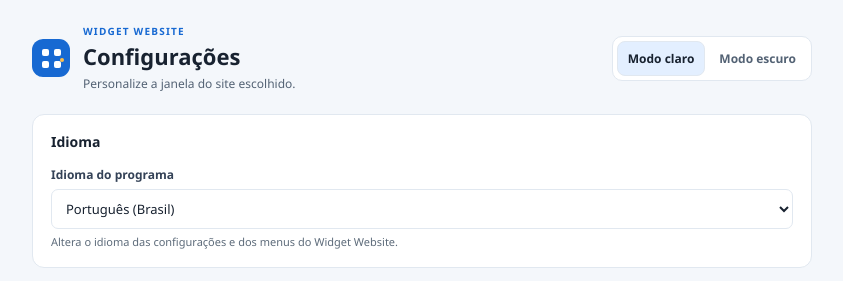
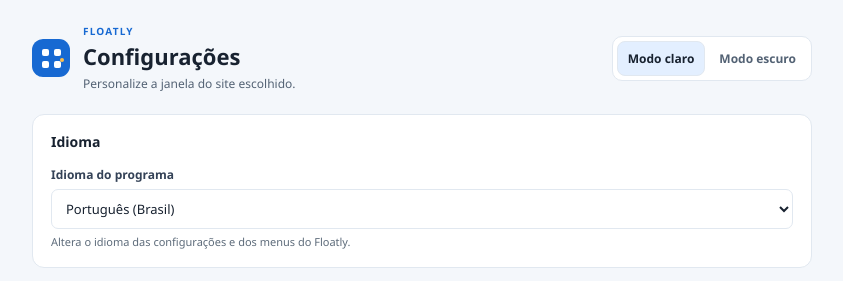
Before and after one commit to pablopcdossantos2-sys/floatly-website-widget, a website built with Vite: page settings.html in a window 1280 px wide. Shown: the top 281 px of the page, without its empty margins (218-1061 px from the left). Built offline with nearby package versions, Linux system fonts and the light colour scheme.

Commit message:
feat: update Floatly settings branding

```diff
--- a/settings.html
+++ b/settings.html
@@ -3,7 +3,7 @@
 <head>
   <meta charset="UTF-8">
   <meta name="viewport" content="width=device-width,initial-scale=1">
-  <title>Configurações — Widget Website</title>
+  <title>Configurações — Floatly</title>
   <link rel="stylesheet" href="/src/styles.css">
 </head>
 <body class="settings-page">
@@ -11,7 +11,7 @@
   <div class="settings-heading">
     <div class="app-mark" aria-hidden="true"><span></span><span></span><span></span><span></span></div>
     <div>
-      <p class="eyebrow">WIDGET WEBSITE</p>
+      <p class="eyebrow">FLOATLY</p>
       <h1 data-i18n="pageTitle">Configurações</h1>
       <p class="muted" data-i18n="subtitle">Personalize a janela do site escolhido.</p>
     </div>
@@ -30,7 +30,7 @@
         <option value="en">English</option>
         <option value="es">Español</option>
       </select>
-      <small data-i18n="languageHelp">Altera o idioma das configurações e dos menus do Widget Website.</small>
+      <small data-i18n="languageHelp">Altera o idioma das configurações e dos menus do Floatly.</small>
     </label>
   </section>
   <section class="settings-section">
```
